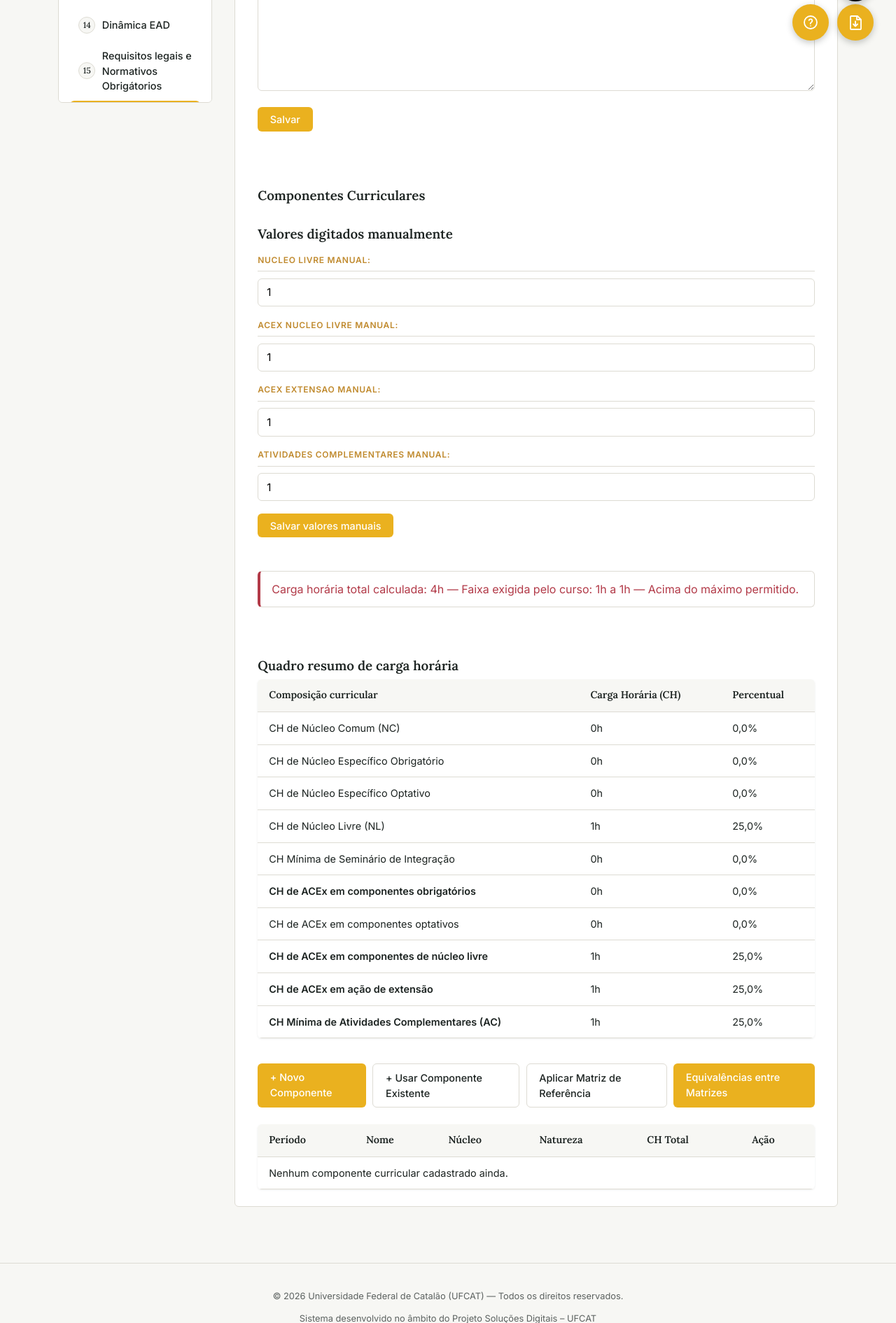
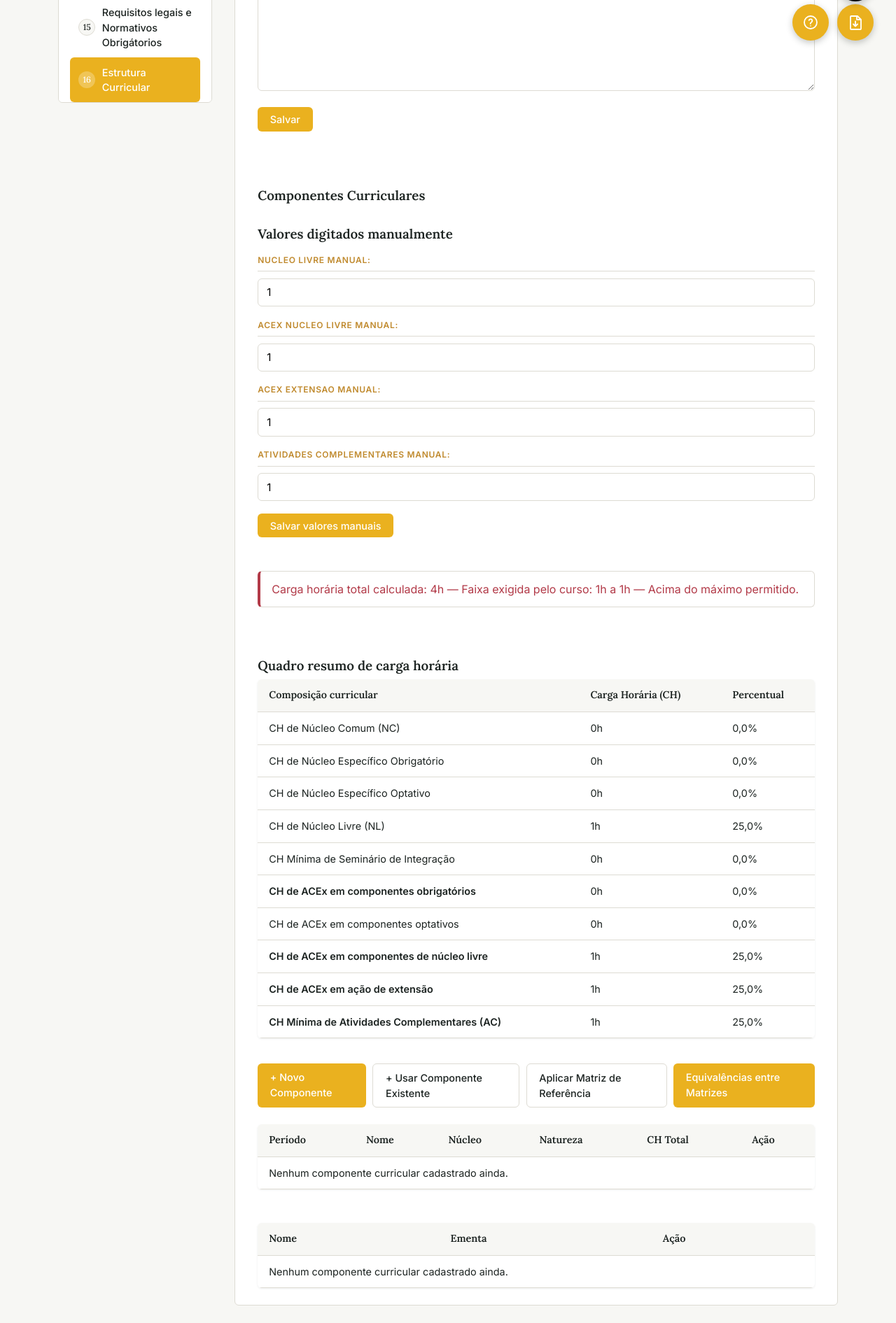
Before and after one commit to gab99999/Sistema_PPC, a Django app: page /ppc/1/componentes/ in a window 1280 px wide. Shown: the part 710-2601 px from the top of the page at 70% size. Run offline with Django 5.2, Linux system fonts and the light colour scheme; a user stored in the database is signed in; tables that the repository leaves empty hold one stand-in row (values such as "Sample post"); some libraries are stand-ins or nearby versions.

Commit message:
lista de ementas em estrutura curricular

```diff
--- a/code/ppc/templates/ppc/lista_componentes.html
+++ b/code/ppc/templates/ppc/lista_componentes.html
@@ -82,6 +82,18 @@
         {% empty %}
         <tr><td colspan="6">Nenhum componente curricular cadastrado ainda.</td></tr>
         {% endfor %}
+    </table> <br><br>
+    <table class="tabela-dados">
+        <tr><th>Nome</th><th>Ementa</th><th>Ação</th></tr>
+        {% for componente_na_matriz in componentes_na_matriz %}
+        <tr>
+            <td>{{ componente_na_matriz.componente.nome }}{% if componente_na_matriz.componente.codigo %} <small>({{ componente_na_matriz.componente.codigo }})</small>{% endif %}</td>
+            <td>{{ componente_na_matriz.componente.ementa }}</td>
+            <td><a href="{% url 'detalhe_componente_na_matriz' componente_na_matriz.id %}" class="btn btn-secundario">Abrir</a></td>
+        </tr>
+        {% empty %}
+        <tr><td colspan="6">Nenhum componente curricular cadastrado ainda.</td></tr>
+        {% endfor %}
     </table>
 {% endblock %}
 {% block ajuda %}<p>Gerencie a estrutura curricular deste PPC. O RGCG exige que a matriz informe cargas, pré/co-requisitos, natureza, núcleo, unidade responsável e o resumo de cargas por núcleo (art. 20, II). Confira se a soma dos componentes corresponde à carga total declarada.</p>{% endblock %}
```
